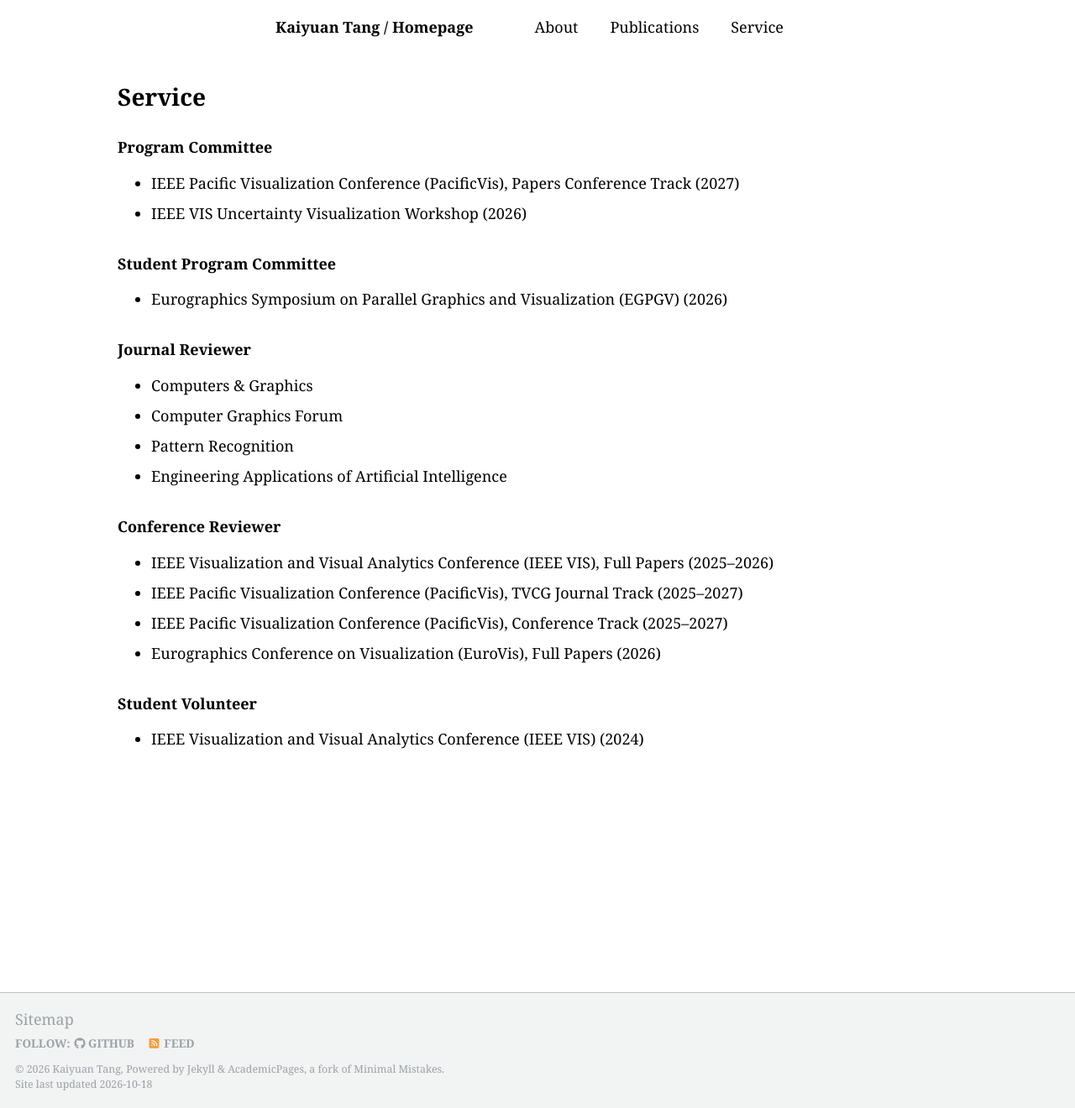
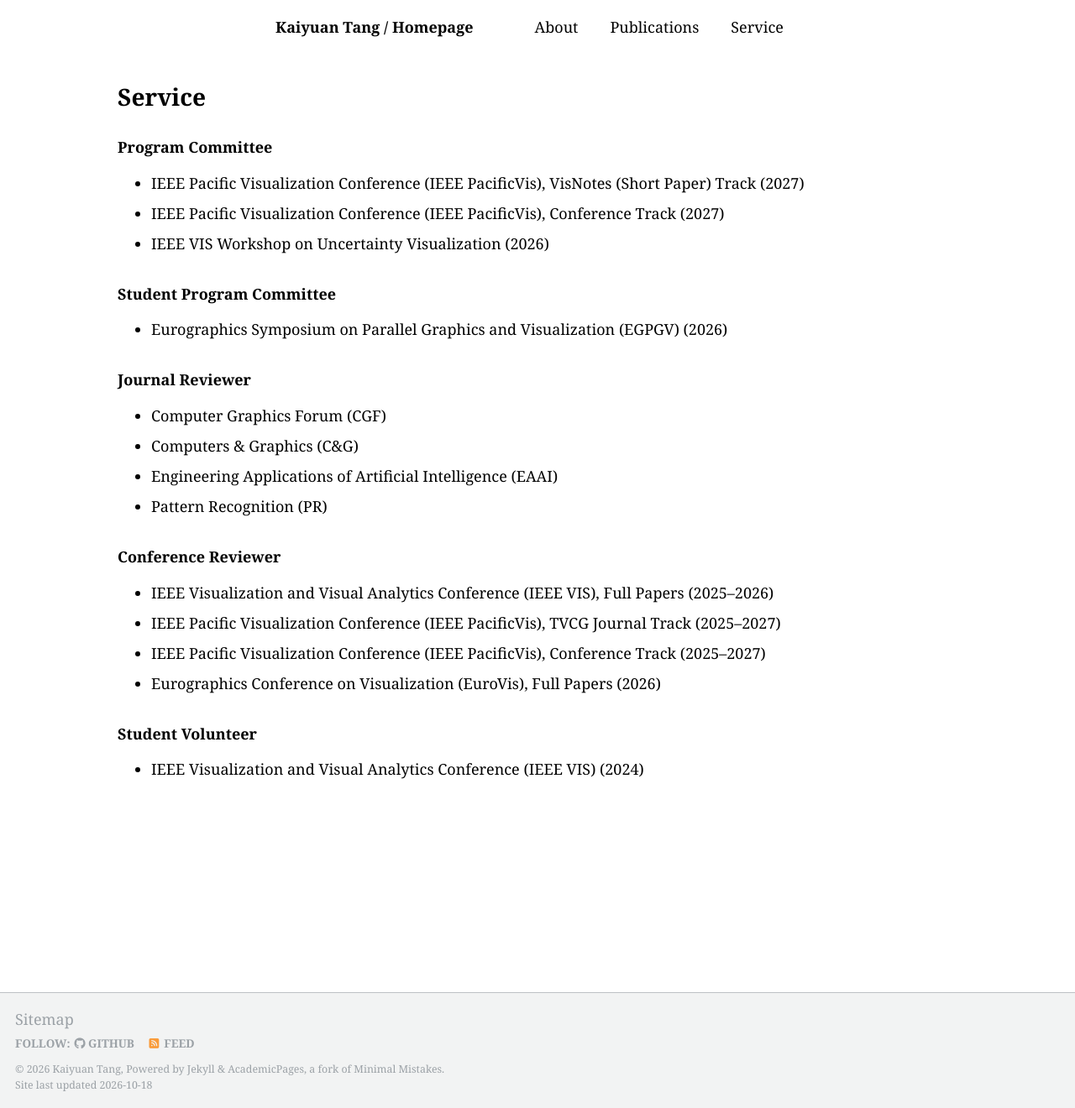
Before and after one commit to TouKaienn/TouKaienn.github.io, a Jekyll site: the page built from _pages/service.html, in a window 1280 px wide and 1320 px high. Shown: the whole window at 84% size. Built offline with Jekyll 4.4.1, drawn with Linux system fonts in a browser that asks for light colours; a style sheet for code colours, icons or effects is not loaded.

Commit message:
Underline EVOLVE student author and sync service with CV

```diff
--- a/_data/publications.yml
+++ b/_data/publications.yml
@@ -9,7 +9,7 @@ main:
   - title: "EVOLVE: Efficient Learned Volume Compression with Variable-Rate Encoding on a Cross-Domain Database"
     image: "/images/pubs/EVOLVE-comparison.png"
     image_class: "publication-teaser--evolve"
-    authors: "<strong>Kaiyuan Tang</strong>, Maizhe Yang, and Chaoli Wang"
+    authors: "<strong>Kaiyuan Tang</strong>, <u>Maizhe Yang</u>, and Chaoli Wang"
     year: 2027
     venue_sort: "IEEE Transactions on Visualization and Computer Graphics"
     conference_short: "VIS 2026"
--- a/_data/services.yml
+++ b/_data/services.yml
@@ -1,9 +1,11 @@
-# Complete service record listed in the CV updated October 1, 2026.
+# Service record synchronized with the supplied KaiyuanTang_CV.pdf on October 14, 2026.
 - title: Program Committee
   items:
-    - venue: IEEE Pacific Visualization Conference (PacificVis), Papers Conference Track
+    - venue: IEEE Pacific Visualization Conference (IEEE PacificVis), VisNotes (Short Paper) Track
       years: "2027"
-    - venue: IEEE VIS Uncertainty Visualization Workshop
+    - venue: IEEE Pacific Visualization Conference (IEEE PacificVis), Conference Track
+      years: "2027"
+    - venue: IEEE VIS Workshop on Uncertainty Visualization
       years: "2026"
 - title: Student Program Committee
   items:
@@ -11,17 +13,17 @@
       years: "2026"
 - title: Journal Reviewer
   items:
-    - venue: Computers & Graphics
-    - venue: Computer Graphics Forum
-    - venue: Pattern Recognition
-    - venue: Engineering Applications of Artificial Intelligence
+    - venue: Computer Graphics Forum (CGF)
+    - venue: Computers & Graphics (C&G)
+    - venue: Engineering Applications of Artificial Intelligence (EAAI)
+    - venue: Pattern Recognition (PR)
 - title: Conference Reviewer
   items:
     - venue: IEEE Visualization and Visual Analytics Conference (IEEE VIS), Full Papers
       years: "2025–2026"
-    - venue: IEEE Pacific Visualization Conference (PacificVis), TVCG Journal Track
+    - venue: IEEE Pacific Visualization Conference (IEEE PacificVis), TVCG Journal Track
       years: "2025–2027"
-    - venue: IEEE Pacific Visualization Conference (PacificVis), Conference Track
+    - venue: IEEE Pacific Visualization Conference (IEEE PacificVis), Conference Track
       years: "2025–2027"
     - venue: Eurographics Conference on Visualization (EuroVis), Full Papers
       years: "2026"
```
